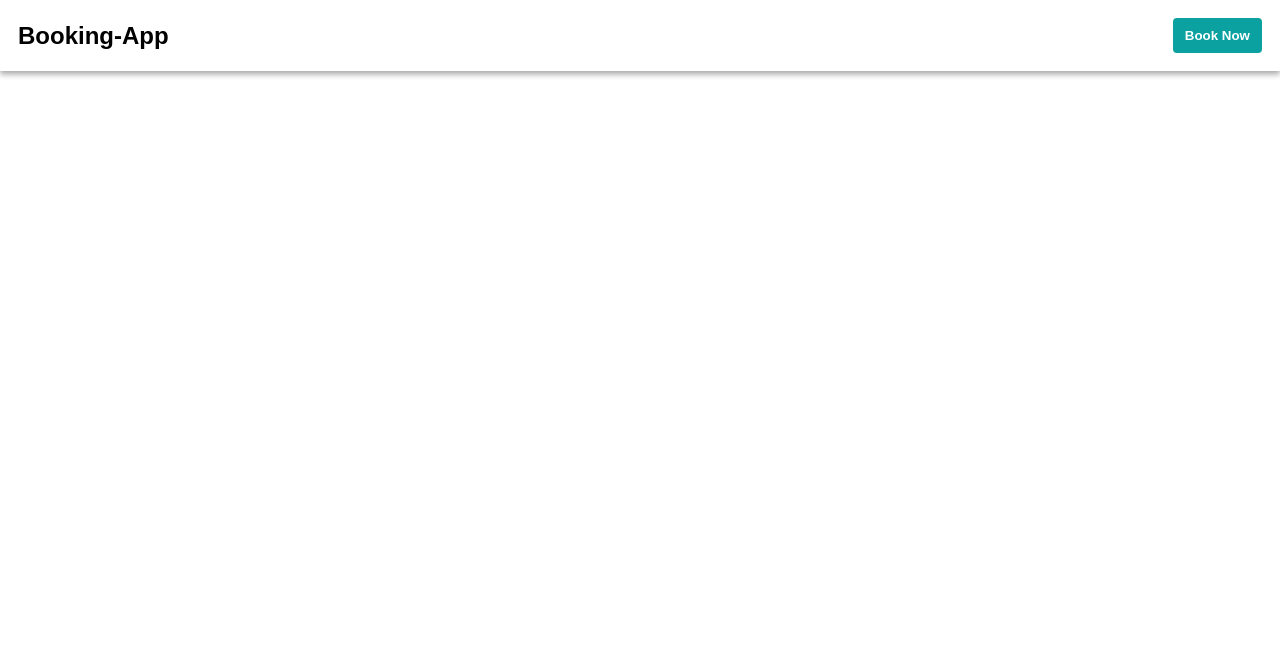
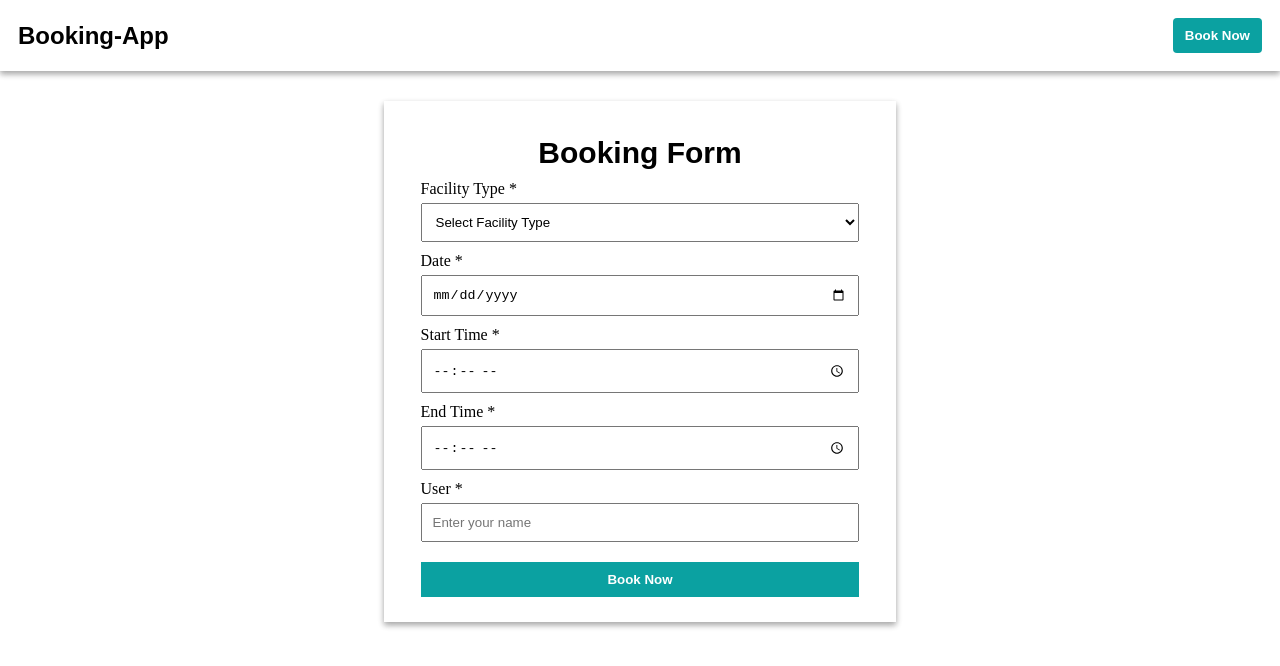
Before and after one commit to jayprakashlohar/Adda-Assignment, a React (Vite) app in the folder client/: page /booking in a window 1280 px wide. Shown: the top 666 px of the page. Built offline with nearby package versions, Linux system fonts and the light colour scheme.

Commit message:
added bokings form

```diff
--- a/client/src/App.jsx
+++ b/client/src/App.jsx
@@ -1,11 +1,13 @@
+import Navbar from "./components/Navbar";
+import MainRoutes from "./components/AllRoutes/MainRoutes";
 import "./styles/scss/main.scss";
-import Navbar from "./components/Navbar";
 
 function App() {
   return (
     <>
       <div>
         <Navbar />
+        <MainRoutes />
       </div>
     </>
   );
--- a/client/src/components/AllRoutes/MainRoutes.jsx
+++ b/client/src/components/AllRoutes/MainRoutes.jsx
@@ -1,18 +1,18 @@
-import { Routes,Route } from "react-router-dom"
-import BookingStatus from "../BookingStatus"
-import BookingForm from "../BookingForm"
+import { Routes, Route } from "react-router-dom";
+import BookingStatus from "../BookingStatus";
+import BookingForm from "../BookingForm";
 
 const MainRoutes = () => {
   return (
     <>
       <div>
         <Routes>
-          <Route path="/" elements={<BookingStatus />}></Route>
-          <Route path="/booking" elements={<BookingForm/>}></Route>
+          <Route path="/" element={<BookingStatus />}></Route>
+          <Route path="/booking" element={<BookingForm />}></Route>
         </Routes>
       </div>
     </>
   );
-}
+};
 
-export default MainRoutes
+export default MainRoutes;
--- a/client/src/components/BookingForm.jsx
+++ b/client/src/components/BookingForm.jsx
@@ -1,8 +1,99 @@
+import { useState } from "react";
+
 const BookingForm = () => {
+  const [formData, setFormData] = useState({
+    facilityType: "",
+    date: "",
+    startTime: "",
+    endTime: "",
+    user: "",
+  });
+
+  const handleChange = (e) => {
+    const { name, value } = e.target;
+    setFormData((prevFormData) => ({ ...prevFormData, [name]: value }));
+  };
+
+  const handleSubmit = (e) => {
+    e.preventDefault();
+    fetch("http://localhost:8000/api/bookings", {
+      method: "POST",
+      headers: {
+        "Content-Type": "application/json",
+      },
+      body: JSON.stringify(formData),
+    })
+      .then((response) => response.json())
+      .then((data) => {
+        console.log("Booking successful:", data);
+        alert(data.message)
+      })
+      .catch((error) => {
+        console.error("Booking failed:", error);
+      });
+  };
+
   return (
     <>
-      <div>
-
+      <div className="formContainer">
+        <h2>Booking Form</h2>
+        <form onSubmit={handleSubmit}>
+          <div>
+            <label>Facility Type *</label> <br />
+            <select
+              name="facilityType"
+              value={formData.facilityType}
+              onChange={handleChange}
+              required
+            >
+              <option value="">Select Facility Type</option>
+              <option value="Clubhouse">Clubhouse</option>
+              <option value="Tennis Court">Tennis Court</option>
+            </select>
+          </div>
+          <div>
+            <label>Date *</label> <br />
+            <input
+              type="date"
+              name="date"
+              value={formData.date}
+              onChange={handleChange}
+              required
+            />
+          </div>
+          <div>
+            <label>Start Time *</label> <br />
+            <input
+              type="time"
+              name="startTime"
+              value={formData.startTime}
+              onChange={handleChange}
+              required
+            />
+          </div>
+          <div>
+            <label>End Time *</label> <br />
+            <input
+              type="time"
+              name="endTime"
+              value={formData.endTime}
+              onChange={handleChange}
+              required
+            />
+          </div>
+          <div>
+            <label>User *</label> <br />
+            <input
+              type="text"
+              name="user"
+              placeholder="Enter your name"
+              value={formData.user}
+              onChange={handleChange}
+              required
+            />
+          </div>
+          <button type="submit">Book Now</button>
+        </form>
       </div>
     </>
   );
--- a/client/src/components/Navbar.jsx
+++ b/client/src/components/Navbar.jsx
@@ -1,4 +1,5 @@
 import { Link } from "react-router-dom";
+
 const Navbar = () => {
   return (
     <>
--- a/client/src/main.jsx
+++ b/client/src/main.jsx
@@ -1,6 +1,7 @@
 import ReactDOM from "react-dom/client";
 import App from "./App.jsx";
 import { BrowserRouter } from "react-router-dom";
+
 
 ReactDOM.createRoot(document.getElementById("root")).render(
   <BrowserRouter>
--- a/client/src/styles/css/main.css
+++ b/client/src/styles/css/main.css
@@ -1,9 +1,24 @@
 nav {
-  border: 1px solid black;
   display: flex;
   justify-content: space-between;
   align-items: center;
-  padding: 0px 20px 0px 20px; }
+  padding: 18px;
+  box-shadow: rgba(0, 0, 0, 0.16) 0px 3px 6px, rgba(0, 0, 0, 0.23) 0px 3px 6px;
+  font-family: sans-serif; }
+  nav button {
+    padding: 10px 12px;
+    cursor: pointer;
+    border: none;
+    color: #ffff;
+    background-color: #0ba1a1;
+    border-radius: 4px;
+    font-weight: 700; }
+    nav button:hover {
+      transition: 0.5s;
+      background-color: teal; }
+
+.formContainer {
+  border: 1px solid red; }
 
 * {
   margin: 0;
--- /dev/null
+++ b/client/src/styles/scss/bookingForm.scss
@@ -0,0 +1,44 @@
+.formContainer {
+  box-shadow: rgba(0, 0, 0, 0.16) 0px 3px 6px, rgba(0, 0, 0, 0.23) 0px 3px 6px;
+  width: 40%;
+  margin: auto;
+  margin-top: 30px;
+  padding: 25px;
+
+  h2 {
+    text-align: center;
+    padding: 10px;
+    font-size: 30px;
+    font-family: sans-serif;
+  }
+
+  form {
+    width: 95%;
+    margin: auto;
+  }
+  input {
+    width: 100%;
+    padding: 10px;
+    margin: 5px 0px 10px 0px;
+  }
+  select {
+    width: 100%;
+    padding: 10px;
+    margin: 5px 0px 10px 0px;
+  }
+
+  button {
+    width: 100%;
+    padding: 10px;
+    margin-top: 10px;
+    cursor: pointer;
+    border: none;
+    color: #ffff;
+    background-color: rgb(11, 161, 161);
+    font-weight: 700;
+    &:hover {
+      transition: 0.5s;
+      background-color: teal;
+    }
+  }
+}
--- a/client/src/styles/scss/main.scss
+++ b/client/src/styles/scss/main.scss
@@ -1,4 +1,5 @@
 @import "./navbar.scss";
+@import "./bookingForm.scss";
 
 * {
   margin: 0;
```
